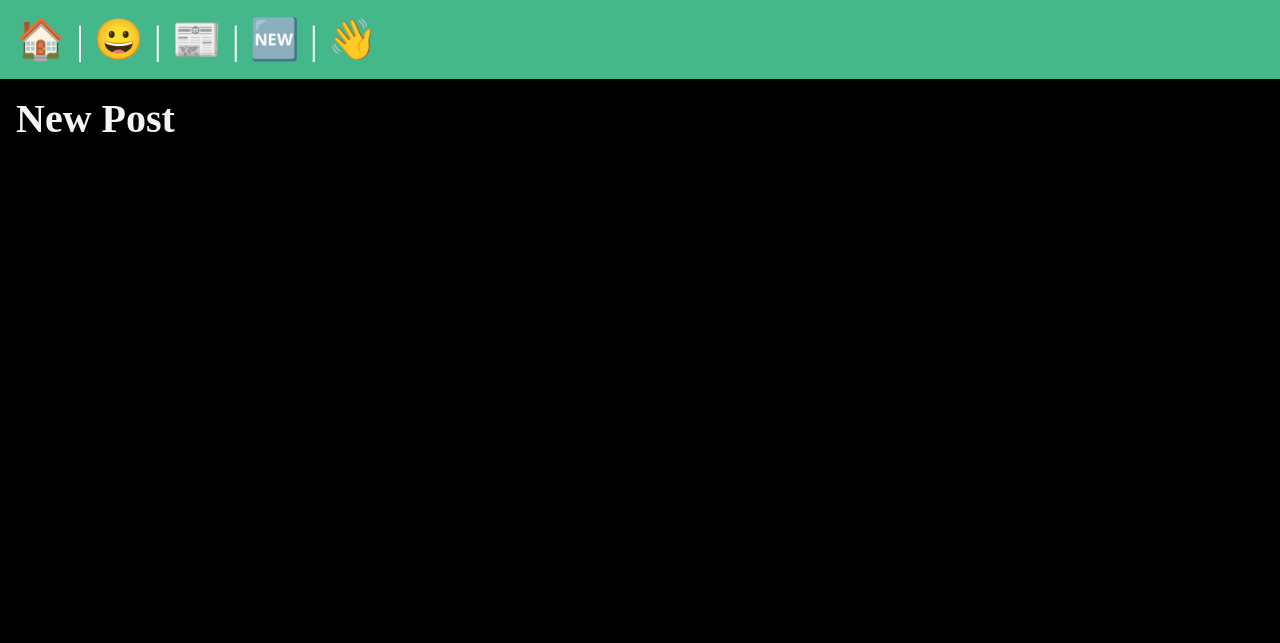
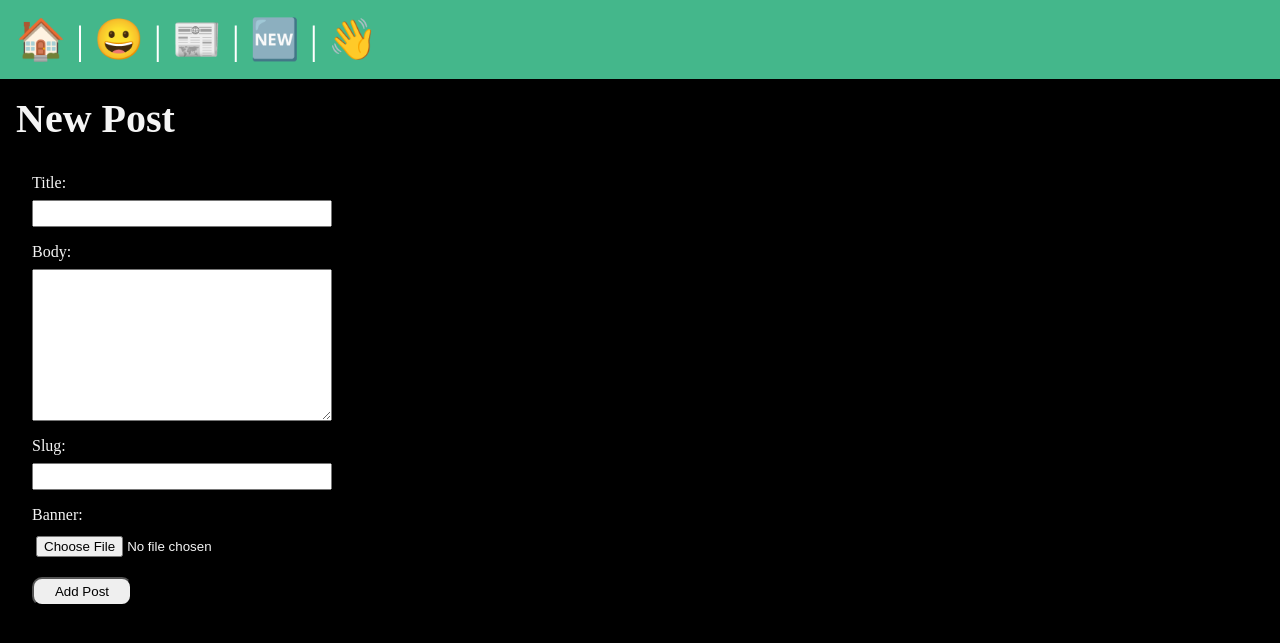
Before and after one commit to Aashiv/django_projects, a Django app: page /posts/new-post/ in a window 1280 px wide. Shown: the top 643 px of the page. Run offline with Django 5.2, Linux system fonts and the light colour scheme; a user stored in the database is signed in.

Commit message:
User can post

```diff
--- /dev/null
+++ b/posts/forms.py
@@ -0,0 +1,23 @@
+
+
+
+
+
+
+
+
+
+
+from django import forms
+from . import models
+
+class CreatePost(forms.ModelForm):
+    class Meta:
+        model = models.Post
+        fields = ['title','body','slug','banner']
+        widgets = {
+            'title': forms.TextInput(attrs={'class': 'my-custom-class form-control'}),
+            'body': forms.Textarea(attrs={'class': 'mx-width form-control'}),
+            'slug': forms.TextInput(attrs={'class': 'form-control'}),
+            'banner': forms.FileInput(attrs={'class': 'form-control'}),
+        }
--- a/posts/models.py
+++ b/posts/models.py
@@ -5,7 +5,7 @@
 
 
 from django.db import models
-
+from django.contrib.auth.models import User
 # Create your models here.
 
 class Post(models.Model):
@@ -14,6 +14,7 @@ class Post(models.Model):
     slug = models.SlugField()
     date = models.DateTimeField(auto_now_add=True)
     banner = models.ImageField(default='fallback.jpeg', blank=True)
+    author = models.ForeignKey(User, on_delete=models.CASCADE, null=True, blank=True)
 
     def __str__(self):
         return self.title
--- a/posts/templates/posts/post_new.html
+++ b/posts/templates/posts/post_new.html
@@ -13,5 +13,10 @@
 {% block content %}
     <section>
         <h1>New Post</h1>
+        <form class="form-with-validation" action="{% url 'posts:new-post' %}" method="post" enctype="multipart/form-data">
+            {% csrf_token %}
+            {{ form }}
+            <button class="form-submit submit-button">Add Post</button>
+        </form>
     </section>
 {% endblock %}
--- a/posts/views.py
+++ b/posts/views.py
@@ -3,9 +3,10 @@
 
 
 
-from django.shortcuts import render
+from django.shortcuts import render, redirect
 from .models import Post
 from django.contrib.auth.decorators import login_required
+from . import forms
 
 # Create your views here.
 
@@ -20,4 +21,13 @@ def post_page(request, slug):
 
 @login_required(login_url="/users/login/")
 def post_new(request):
-    return render(request, 'posts/post_new.html')
+    if request.method == "POST":
+        form = forms.CreatePost(request.POST, request.FILES)
+        if form.is_valid():
+            newpost = form.save(commit=False)
+            newpost.author = request.user
+            newpost.save()
+            return redirect('posts:list')
+    else:
+        form = forms.CreatePost()
+    return render(request, 'posts/post_new.html', {'form':form})
--- a/static/css/style.css
+++ b/static/css/style.css
@@ -112,5 +112,10 @@ a:hover {
 
 .submit-button {
     width: 100px;
-    height: 30px;
+    padding: 5px;
 }
+
+.mx-width{
+    max-width: 300px;
+    max-height: 200px;
+}
```
Also changed, not shown: db.sqlite3, media/nature-background-high-resolution-wallpaper-for-a-serene-and-stunning-view-photo.jpg_10.jpeg (added), media/nature-background-high-resolution-wallpaper-for-a-serene-and-stunning-view-photo.jpg_11.jpeg (added), media/nature-background-high-resolution-wallpaper-for-a-serene-and-stunning-view-photo.jpg_7.jpeg (added), media/nature-background-high-resolution-wallpaper-for-a-serene-and-stunning-view-photo.jpg_8.jpeg (added), posts/migrations/0004_post_author.py (added).
